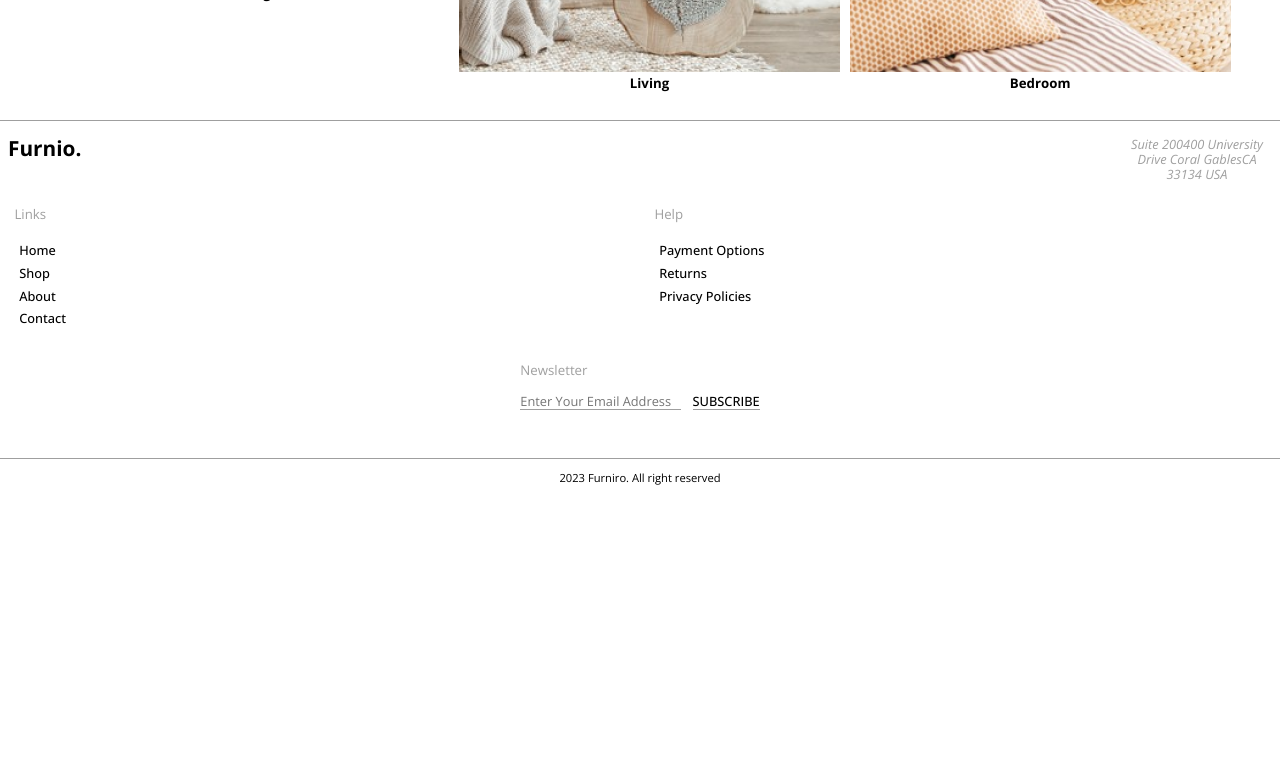
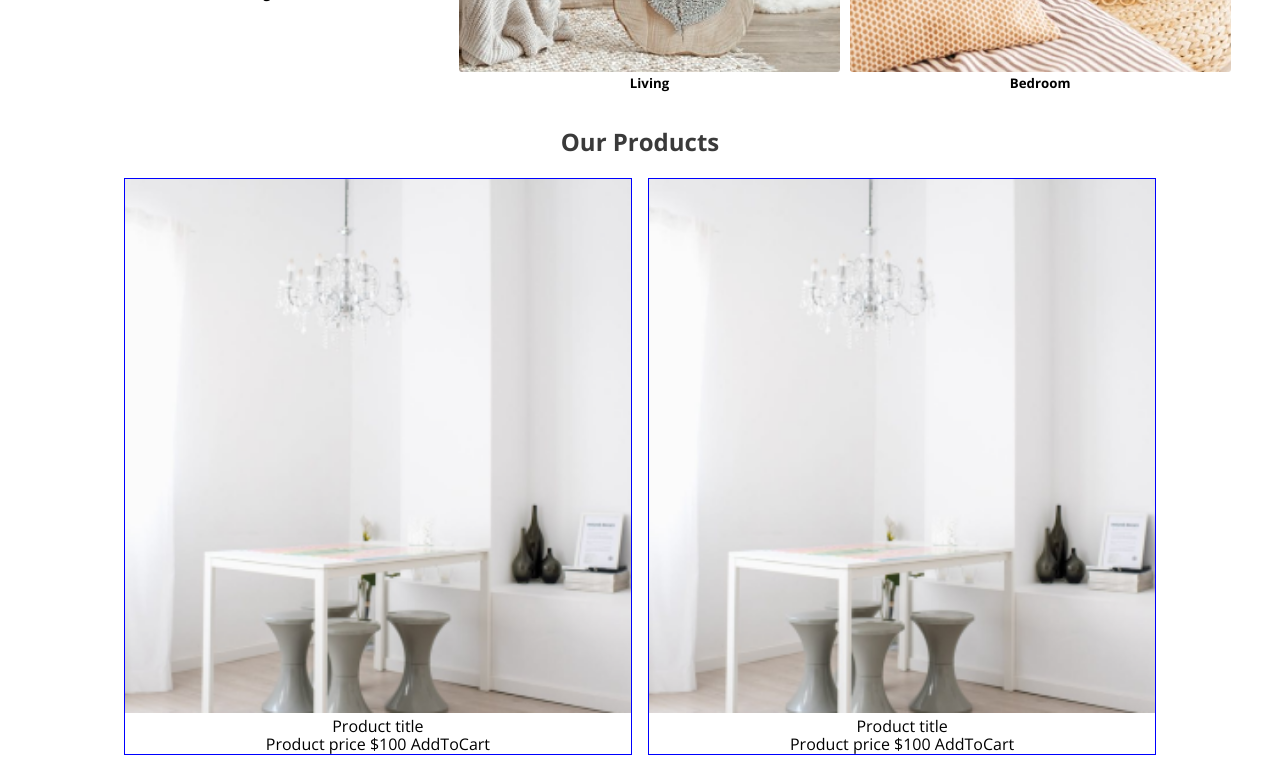
Before and after one commit to BernardProCode17/furniro, a React (Vite) app: page / in a window 1280 px wide. Shown: the part 1140-1910 px from the top of the page. Before the commit the page ends 1637 px from the top, so only its background shows below. Built offline with nearby package versions, Linux system fonts and the light colour scheme.

Commit message:
added the home page product section, started styling the product cards

```diff
--- a/src/components/Home/Categories.jsx
+++ b/src/components/Home/Categories.jsx
@@ -5,7 +5,7 @@ import BedRoom from '../../assets/bedRoom.png'
 
 function Categories() {
   return (
-    <section className="categories">
+    <section className="categories section">
       <h2 className="categories_title">Browse The Range</h2>
       <p className="categories_description">Browse our range of furniture from various part of your home.</p>
 
--- a/src/components/Home/HomePage.jsx
+++ b/src/components/Home/HomePage.jsx
@@ -1,5 +1,6 @@
 import Banner from "./Banner";
 import Categories from "./Categories";
+import Products from "./Products";
 
 function HomePage() {
   return (
@@ -12,7 +13,7 @@ function HomePage() {
       <Categories />
 
       {/* Products */}
-
+      <Products/>
       {/* inspiration  */}
 
       {/* #Sharing  */}
--- /dev/null
+++ b/src/components/Home/Products.jsx
@@ -0,0 +1,19 @@
+import ProductCard from "../smaller component/ProductCard"
+
+function Products() {
+  return (
+    <section className="products section">
+      <h2 className="products_title">Our Products</h2>
+
+      {/* products card component */}
+      <div className="products_list">
+         <ProductCard/>
+         <ProductCard/>
+         <ProductCard/>
+         <ProductCard/>
+      </div>
+    </section>
+  )
+}
+
+export default Products
--- /dev/null
+++ b/src/components/smaller component/AddToCart.jsx
@@ -0,0 +1,7 @@
+function AddToCart() {
+  return (
+    <button className="addtoCart">AddToCart</button>
+  )
+}
+
+export default AddToCart
--- /dev/null
+++ b/src/components/smaller component/ProductCard.jsx
@@ -0,0 +1,19 @@
+import AddToCart from "./AddToCart";
+import productImage from "../../assets/productImage1.png";
+
+function ProductCard() {
+  return (
+    <article className="product_card">
+      <img src={productImage} alt="" className="product_image" />
+
+      <div>
+        <p className="product_title">Product title</p>
+        <span className="product_price">Product price $100 </span>
+        <AddToCart />
+      </div>
+
+    </article>
+  );
+}
+
+export default ProductCard;
--- a/src/index.css
+++ b/src/index.css
@@ -3,4 +3,5 @@
 @import './styles/header.css';
 @import './styles/footer.css';
 @import './styles/banner.css';
-@import './styles/categories.css'
+@import './styles/categories.css';
+@import './styles/products.css';
--- a/src/styles/categories.css
+++ b/src/styles/categories.css
@@ -1,13 +1,5 @@
 /* categories */
-.categories {
-  width: 100%;
-  display: flex;
-  flex-direction: column;
-  justify-content: center;
-  align-items: center;
-  padding: 0.5rem 0.3rem;
-  text-align: center;
-}
+
 .categories_title {
   color: var(--headingTextColour);
   margin: 0.9rem;
@@ -28,6 +20,11 @@
   width: 100%;
   margin: 1rem;
 }
+
+.categories_card_link:hover{
+  text-decoration: none;
+}
 .categories_card_image {
   width: 100%;
+  border-radius: 3px
 }
--- a/src/styles/global.css
+++ b/src/styles/global.css
@@ -57,3 +57,13 @@ main {
   width: 100%;
   height: auto;
 }
+
+.section {
+  width: 100%;
+  display: flex;
+  flex-direction: column;
+  justify-content: center;
+  align-items: center;
+  padding: 0.5rem 0.3rem;
+  text-align: center;
+}
--- /dev/null
+++ b/src/styles/products.css
@@ -0,0 +1,23 @@
+.products_title {
+ margin-bottom: 0.9rem;
+ color: #3A3A3A
+}
+.products_list{
+   display: flex;
+   flex-wrap: wrap;
+   flex-direction: row;
+   justify-content: center;
+   align-items: center;
+   width: 100%;
+}
+
+
+.product_card {
+   border: 1px solid blue;
+   margin: 0.5rem;
+   width: 40%;
+}
+
+.product_image {
+   width: 100%;
+}
```
Also changed, not shown: src/assets/productImage1.png (added).
